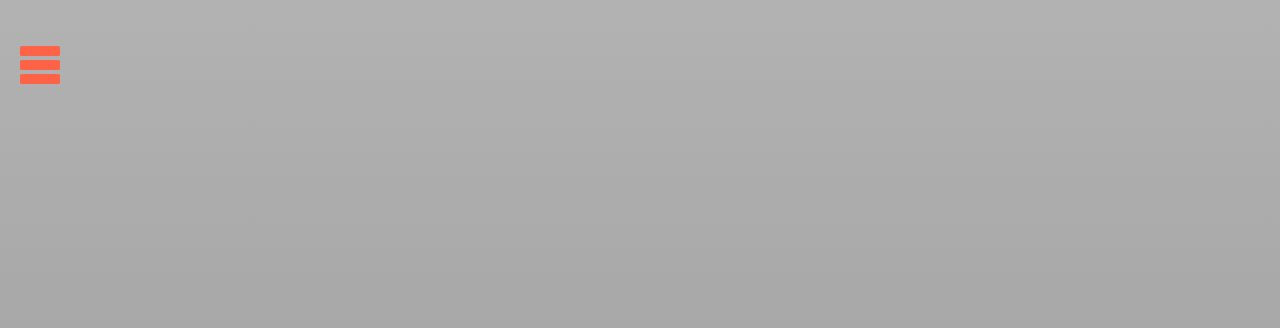
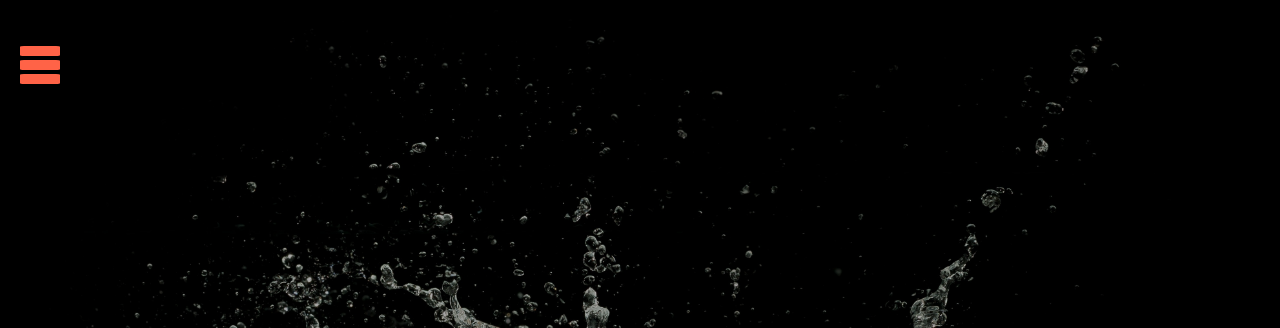
Before and after one commit to samrat3459/foodhub-restaurant, a plain HTML site: page index.html in a window 1280 px wide. Shown: the top 328 px of the page. Drawn offline with Linux system fonts and the light colour scheme; the site is published under a folder, as on GitHub Pages, so addresses that start at the root find nothing.

Commit message:
my commit

```diff
--- a/style.css
+++ b/style.css
@@ -94,7 +94,7 @@ body {
 
 .header {
     min-height: 100vh;
-    background: linear-gradient(rgba(0, 0, 0, 0.3), rgba(0, 0, 0, 0.4)), url('/images/waterfall.jpg') center/cover no-repeat fixed;
+    background: linear-gradient(rgba(0, 0, 0, 0.3), rgba(0, 0, 0, 0.4)), url('images/waterfall.jpg') center/cover fixed no-repeat;
     margin-top: auto;
 }
 
```
